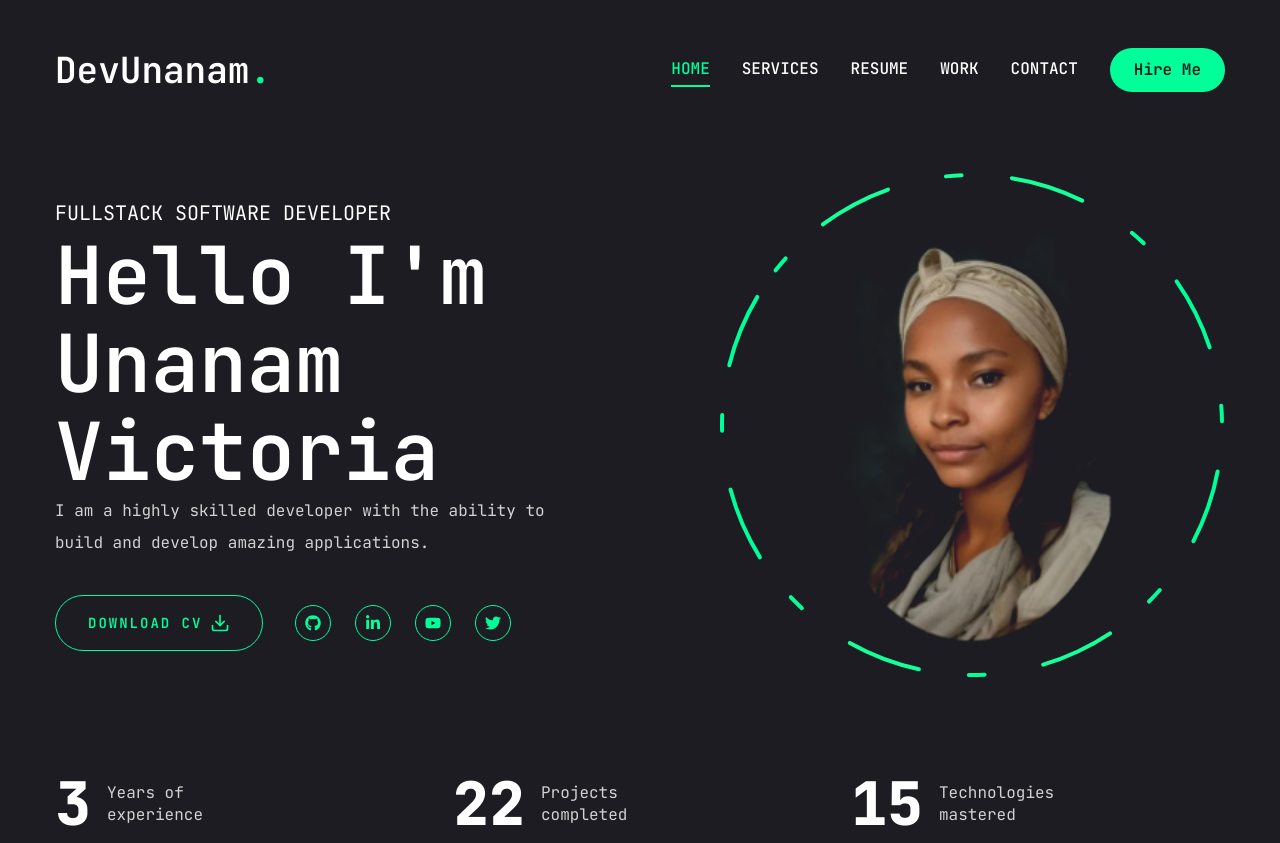
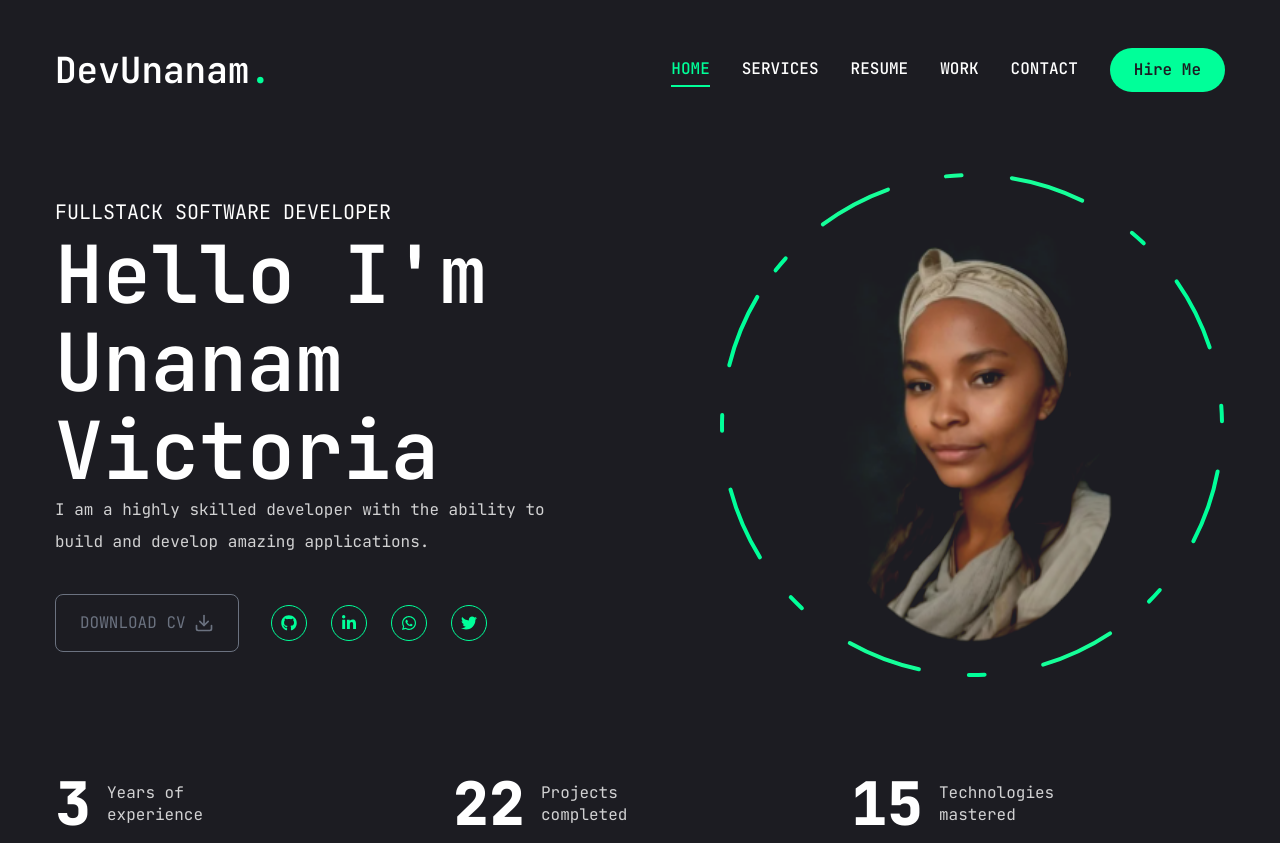
Before and after one commit to DevUnanam/Portfoliowebsite, a Next.js app: page / in a window 1280 px wide. Built offline with nearby package versions, Linux system fonts and the light colour scheme.

Commit message:
Updates to UI

```diff
--- a/app/contact/page.jsx
+++ b/app/contact/page.jsx
@@ -19,7 +19,7 @@ const info = [
   {
     icon: <FaPhoneAlt />,
     title: "Phone",
-    description: "(+234) 7053830422",
+    description: "(+234) 7076517196",
   },
   {
     icon: <FaEnvelope />,
@@ -53,8 +53,7 @@ const Contact = () => {
                 Wanna work together? Let's do it!!!
               </h3>
               <p className="text-white/60">
-                We can chat via Email, or you can send a WhatsApp message to the
-                phone number provided.
+                SEND AN EMAIL
               </p>
               <div className="grid grid-cols-1 md:grid-cols-2 gap-6">
                 <Input type="text" placeholder="Firstname" />
--- a/app/page.jsx
+++ b/app/page.jsx
@@ -18,16 +18,23 @@ const Home = () => {
           I am a highly skilled developer with the ability to build and develop amazing applications.
           </p>
           <div className="flex flex-col xl:flex-row items-center gap-8">
-            <Button variant="outline" size="lg" className="uppercase flex items-center gap-2">
+            {/* <Button variant="outline" size="lg" className="uppercase flex items-center gap-2">
               <span>Download CV</span>
               <FiDownload className="text-xl" />
-            </Button>
+            </Button> */}
+            <a
+                href="/Victorria.pdf"
+                download="Victorria.pdf"
+                className="uppercase flex items-center gap-2 border border-gray-500 text-gray-500 px-6 py-3 rounded-lg hover:bg-gray-700 hover:text-white transition"
+              >
+                <span>Download CV</span>
+                <FiDownload className="text-xl" />
+              </a>
             <div className="mb-8 xl:mb-0">
               <Social containerStyles="flex gap-6" iconStyles="w-9 h-9 border border-accent rounded-full flex justify-center items-center text-accent text-base hover:bg-accent hover:text-primary hover:transition-all duration-500"/>
             </div>
           </div>
         </div>
-
 
         <div className="order-1 xl:order-none mb-8 xl:mb-0">
           <Photo />
--- a/app/resume/page.jsx
+++ b/app/resume/page.jsx
@@ -15,7 +15,7 @@ const about = {
     },
     {
       fieldName: "Phone",
-      fieldValue: "(+234) 7053830422",
+      fieldValue: "(+234) 7076517196",
     },
     {
       fieldName: "Experience",
@@ -39,7 +39,7 @@ const about = {
 const experience = {
   icon: '/assets/resume/approved.png',
   title: "My experience",
-  description: "Below is a list of projects to show what i have been able to do",
+  description: "A good developer stays informed",
   items: [
     {
       company: "ALX SWE",
@@ -98,6 +98,11 @@ const education = {
       institution: "Codecademy",
       degree: "Front-end Track",
       duration: "2022",
+    },
+    {
+      institution: "Internpulse",
+      degree: "Front-end Track",
+      duration: "2024",
     },
 
   ]
--- a/components/Header.jsx
+++ b/components/Header.jsx
@@ -17,10 +17,15 @@ const Header = () => {
         {/* desktop nav and hire me button */}
         <div className="hidden xl:flex items-center gap-8">
           <Nav />
-          <Link href="/contact">
+          <a
+            href="https://www.fiverr.com/s/o86BoDg"
+            target="_blank"
+            rel="noopener noreferrer"
+          >
             <Button>Hire Me</Button>
-          </Link>
+          </a>
         </div>
+
 
         {/* mobilenav */}
         <div className="xl:hidden">
--- a/components/Social.jsx
+++ b/components/Social.jsx
@@ -1,13 +1,13 @@
 import { Icon } from "lucide-react";
 import Link from "next/link";
 
-import { FaGithub, FaLinkedIn, FaYoutube, FaTwitter, FaLinkedinIn } from "react-icons/fa";
+import { FaGithub, FaLinkedIn, FaWhatsapp, FaTwitter, FaLinkedinIn } from "react-icons/fa";
 
 const socials = [
-    { icon: <FaGithub />, path: ""},
-    { icon: <FaLinkedinIn />, path: ""},
-    { icon: <FaYoutube />, path: ""},
-    { icon: <FaTwitter />, path: ""},
+    { icon: <FaGithub />, path: "https://github.com/DevUnanam"},
+    { icon: <FaLinkedinIn />, path: "https://www.linkedin.com/in/victoria-unanam/"},
+    { icon: <FaWhatsapp />, path: "https://wa.me/message/IQUAVMF6ZLGYJ1" },
+    { icon: <FaTwitter />, path: "https://x.com/EmasenyeUnanam"},
 ];
 
 
```
Also changed, not shown: 1 other file (tests, documents, lock files or other folders).
